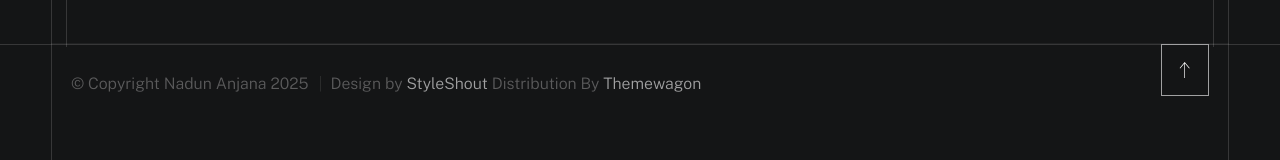
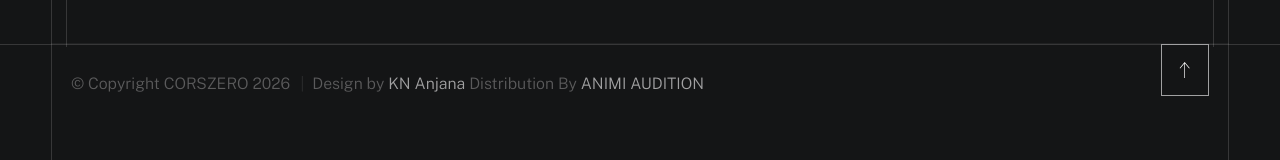
Before and after one commit to nadun097/animi_audition, a React (Vite) app in the folder luther-1.0.0/: page / in a window 1280 px wide. Shown: the part 5773-5933 px from the top of the page. Built offline with nearby package versions, Linux system fonts and the light colour scheme.

Commit message:
updated footer

```diff
--- a/luther-1.0.0/src/components/Footer.jsx
+++ b/luther-1.0.0/src/components/Footer.jsx
@@ -8,11 +8,11 @@ function Footer() {
     <footer className="s-footer">
       <div className="row">
         <div className="column ss-copyright">
-          <span>&copy; Copyright Nadun Anjana 2025</span>
+          <span>&copy; Copyright CORSZERO 2026</span>
           <span>
             Design by{' '}
-            <a href="https://www.styleshout.com/">StyleShout</a> Distribution By{' '}
-            <a href="https://themewagon.com">Themewagon</a>
+            <a href="https://instagram.com/knanjana">KN Anjana</a> Distribution By{' '}
+            <a href="https://www.youtube.com/@animiaudition">ANIMI AUDITION</a>
           </span>
         </div>
 
```
